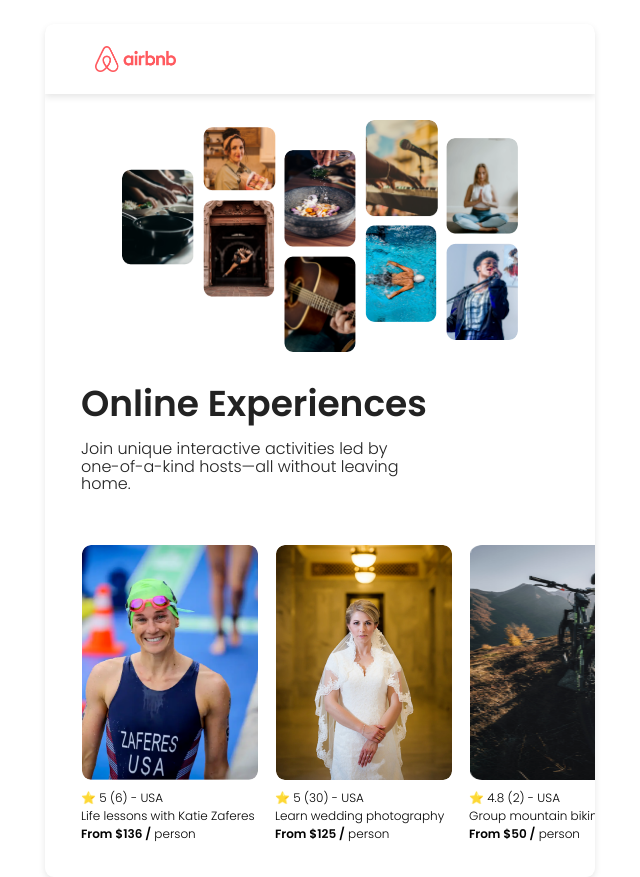
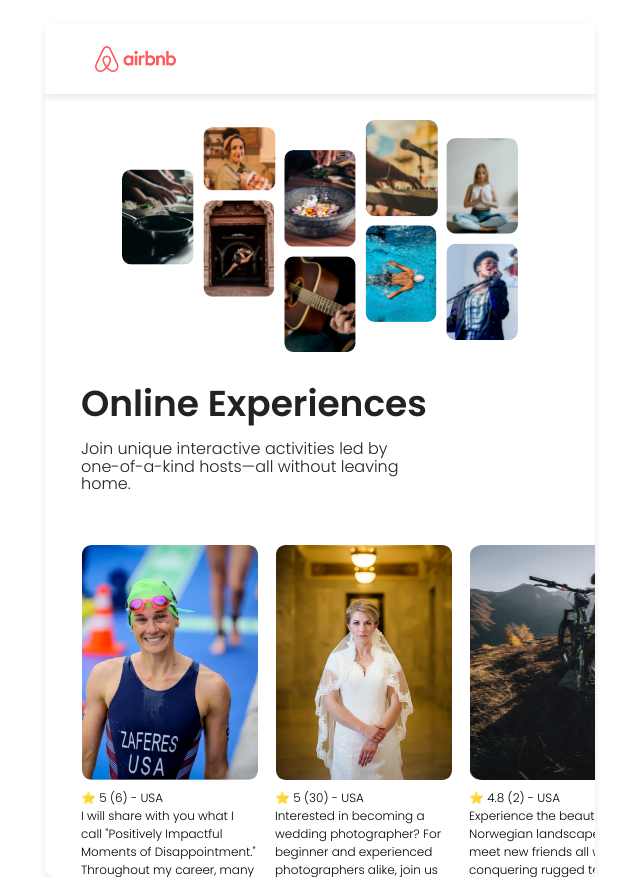
Before and after one commit to mfimia/react-airbnb, a React (Create React App) app: page / in a window 1280 px wide. Shown: the whole page, without its empty margins (174-814 px from the left). Built offline with nearby package versions, Linux system fonts and the light colour scheme.

Commit message:
data structured in array

```diff
--- a/src/Cards.js
+++ b/src/Cards.js
@@ -1,13 +1,17 @@
 import "./css/Cards.css";
-let counter = 0;
+
 export default function Cards(props) {
-  counter++;
+  console.log(props);
   return (
     <div>
-      <img src={props.image} id={`large-image${counter}`} alt="Airbnb card" />
-      <div id={`image${counter}-caption`}>
+      <img
+        src={props.image}
+        id={`large-image${props.cardId}`}
+        alt="Airbnb card"
+      />
+      <div id={`image${props.cardId}-caption`}>
         <div className="top-title">
-          ⭐ {props.rate} ({props.weirdNumber}) - {props.country}
+          ⭐ {props.rate} ({props.reviewCount}) - {props.country}
         </div>
         <div className="mid-title">{props.description}</div>
         <div className="bot-title">
--- a/src/MainSection.js
+++ b/src/MainSection.js
@@ -1,10 +1,22 @@
 import PicSection from "./PicSection";
 import "./css/MainSection.css";
 import Cards from "./Cards";
-import image1 from "./img/image 12.png";
-import image2 from "./img/wedding-photography 1.png";
-import image3 from "./img/mountain-bike 1.png";
+import cardData from "./data";
+
 export default function MainSection() {
+  const updatedCards = cardData.map((card) => {
+    return (
+      <Cards
+        image={card.coverImg}
+        rate={card.stats.rating}
+        reviewCount={card.stats.reviewCount}
+        country="USA"
+        description={card.description}
+        cost={card.price}
+        cardId={card.id}
+      />
+    );
+  });
   return (
     <>
       <PicSection />
@@ -13,30 +25,7 @@
         Join unique interactive activities led by one-of-a-kind hosts—all
         without leaving home.
       </p>
-      <Cards
-        image={image1}
-        rate={5.0}
-        weirdNumber={6}
-        country="USA"
-        description="Life lessons with Katie Zaferes"
-        cost={136}
-      />
-      <Cards
-        image={image2}
-        rate={5.0}
-        weirdNumber={30}
-        country="USA"
-        description="Learn wedding photography"
-        cost={125}
-      />
-      <Cards
-        image={image3}
-        rate={4.8}
-        weirdNumber={2}
-        country="USA"
-        description="Group mountain biking"
-        cost={50}
-      />
+      {updatedCards}
     </>
   );
 }
--- /dev/null
+++ b/src/data.js
@@ -0,0 +1,50 @@
+import image1 from "./img/image 12.png";
+import image2 from "./img/wedding-photography 1.png";
+import image3 from "./img/mountain-bike 1.png";
+
+const cardData = [
+  {
+    id: 1,
+    title: "Life Lessons with Katie Zaferes",
+    description:
+      'I will share with you what I call "Positively Impactful Moments of Disappointment." Throughout my career, many of my highest moments only came after setbacks and losses. But learning from those difficult moments is what gave me the ability to rise above them and reach my goals.',
+    price: 136,
+    coverImg: image1,
+    stats: {
+      rating: 5.0,
+      reviewCount: 6,
+    },
+    location: "Online",
+    openSpots: 0,
+  },
+  {
+    id: 2,
+    title: "Learn Wedding Photography",
+    description:
+      "Interested in becoming a wedding photographer? For beginner and experienced photographers alike, join us in learning techniques required to leave the happy couple with memories that'll last a lifetime.",
+    price: 125,
+    coverImg: image2,
+    stats: {
+      rating: 5.0,
+      reviewCount: 30,
+    },
+    location: "Online",
+    openSpots: 27,
+  },
+  {
+    id: 3,
+    title: "Group Mountain Biking",
+    description:
+      "Experience the beautiful Norwegian landscape and meet new friends all while conquering rugged terrain on your mountain bike. (Bike provided!)",
+    price: 50,
+    coverImg: image3,
+    stats: {
+      rating: 4.8,
+      reviewCount: 2,
+    },
+    location: "Norway",
+    openSpots: 3,
+  },
+];
+
+export default cardData;
```
